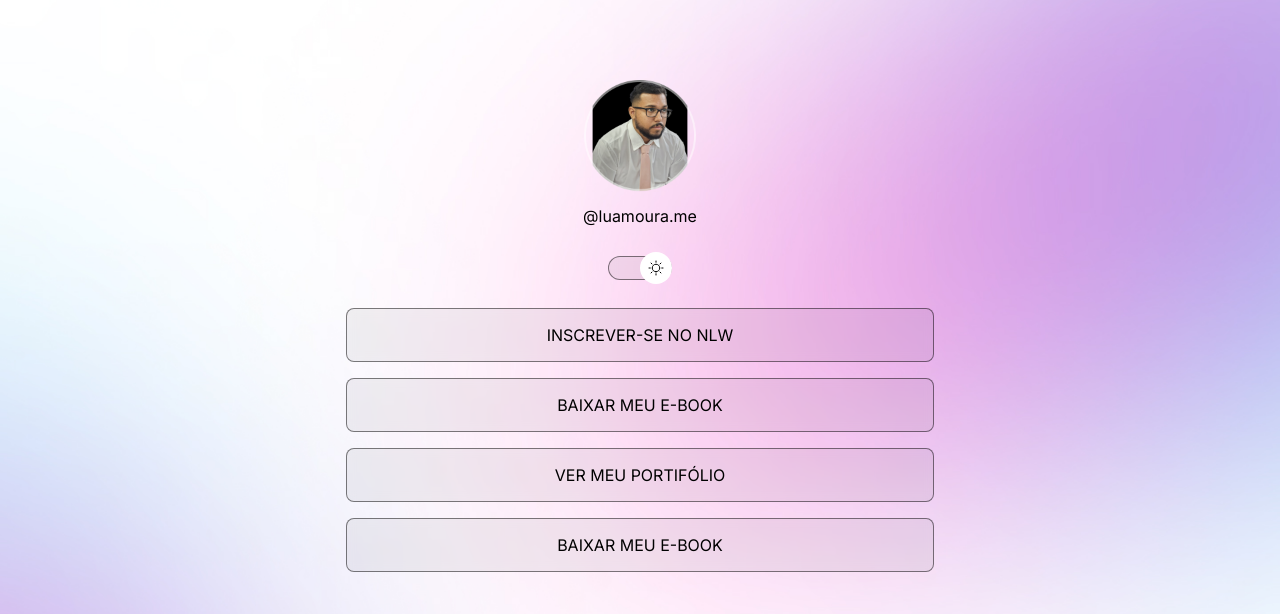
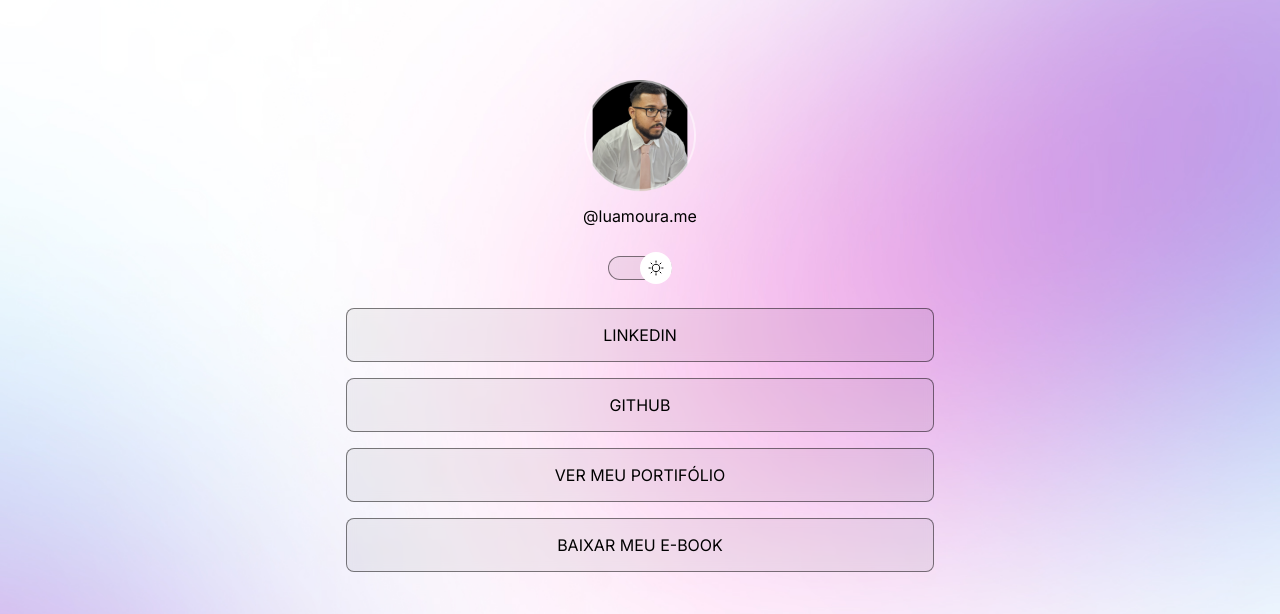
Before and after one commit to LhamCode/ProjetoDevLinks, a plain HTML site: page index.html in a window 1280 px wide. Shown: the top 614 px of the page. Drawn offline with nearby package versions, Linux system fonts and the light colour scheme.

Commit message:
ADJUSTMENT_LINKS

```diff
--- a/index.html
+++ b/index.html
@@ -28,11 +28,11 @@
       </div>
       <ul>
         <li>
-          <a href="#" target="_blank">INSCREVER-SE NO NLW</a>
+          <a href="https://www.linkedin.com/in/lhamcode" target="_blank">LINKEDIN</a>
         </li>
 
         <li>
-          <a href="#" target="_blank">BAIXAR MEU E-BOOK</a>
+          <a href="https://github.com/LhamCode" target="_blank">GITHUB</a>
         </li>
 
         <li>
```
